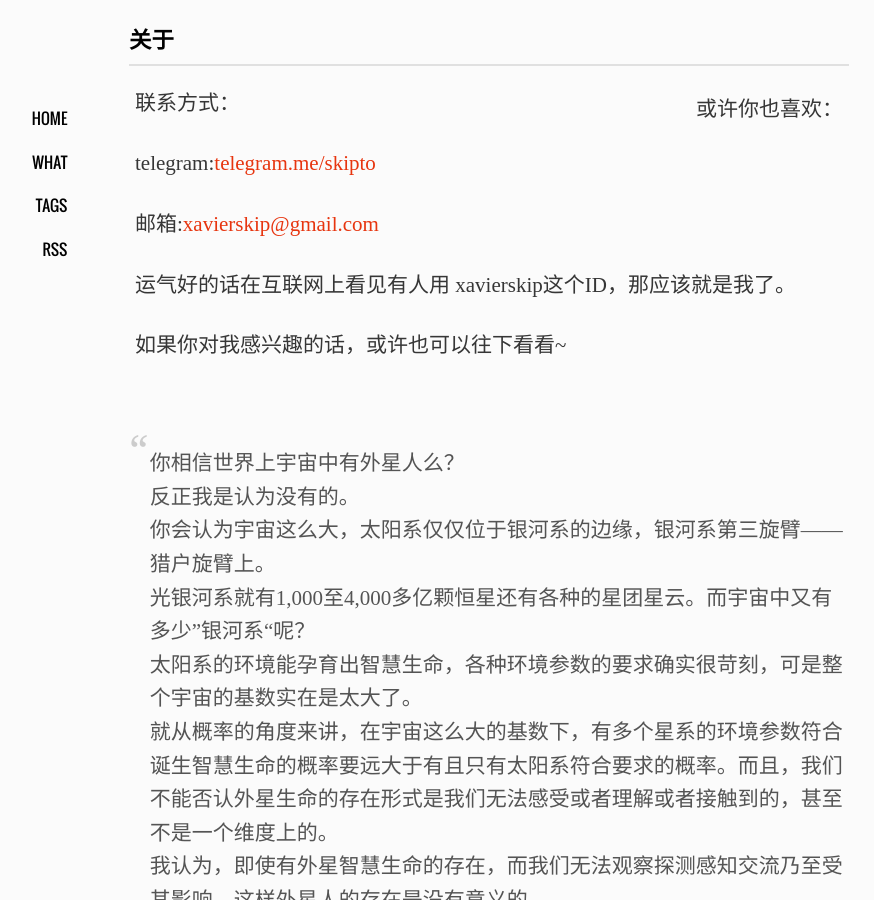
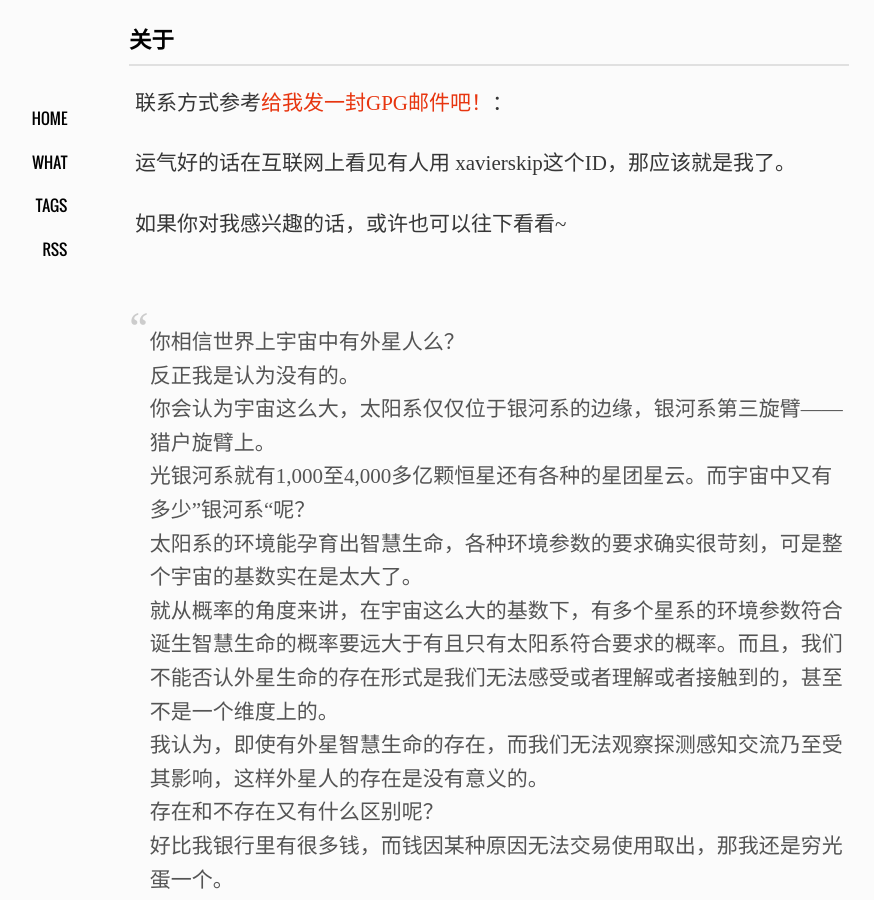
Before and after one commit to xavierskip/xavierskip.github.io, a Jekyll site: the page built from what/index.md, in a window 1280 px wide and 900 px high. Shown: the whole window, without its empty margins (151-1025 px from the left). Built offline with Jekyll 4.4.1, drawn with Linux system fonts in a browser that asks for light colours; comment, search, counter and statistics services are not loaded.

Commit message:
Update index.md

```diff
--- a/what/index.md
+++ b/what/index.md
@@ -3,16 +3,8 @@ layout: page
 title: 关于
 comments: yes
 ---
-<div id="douban" style="float: right;">
-	<p>或许你也喜欢：</p>
-	<script type="text/javascript" src="//www.douban.com/service/badge/xavierskip/?show=collection&amp;select=random&amp;n=6&amp;columns=2&amp;hidelogo=yes&amp;hideself=yes" ></script>
-</div>
 
-联系方式：
-
-telegram:<a href="http://telegram.me/skipto">telegram.me/skipto</a>
-
-邮箱:<a href="mailto:xavierskip@gmail.com">xavierskip@gmail.com</a>
+联系方式参考[给我发一封GPG邮件吧！](/2021-02-22-openpgp/)：
 
 运气好的话在互联网上看见有人用 xavierskip这个ID，那应该就是我了。
 
```
